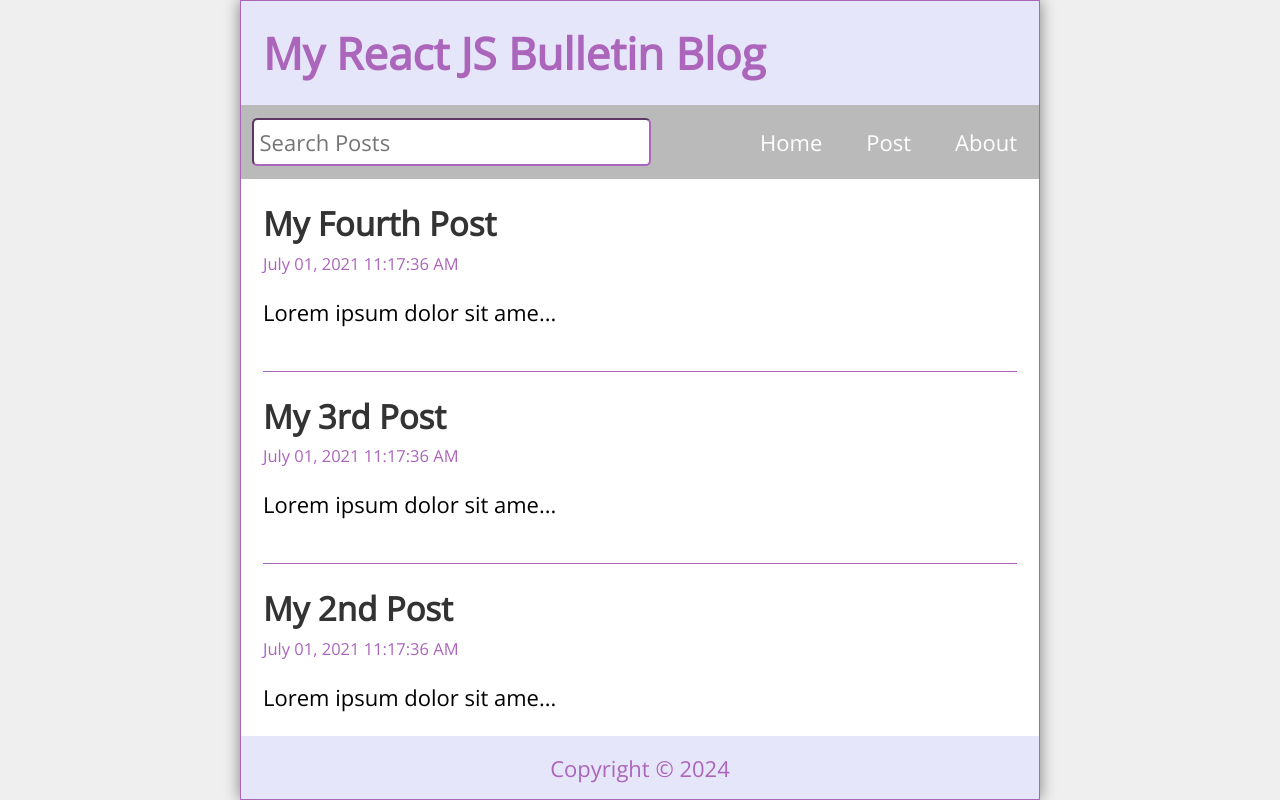
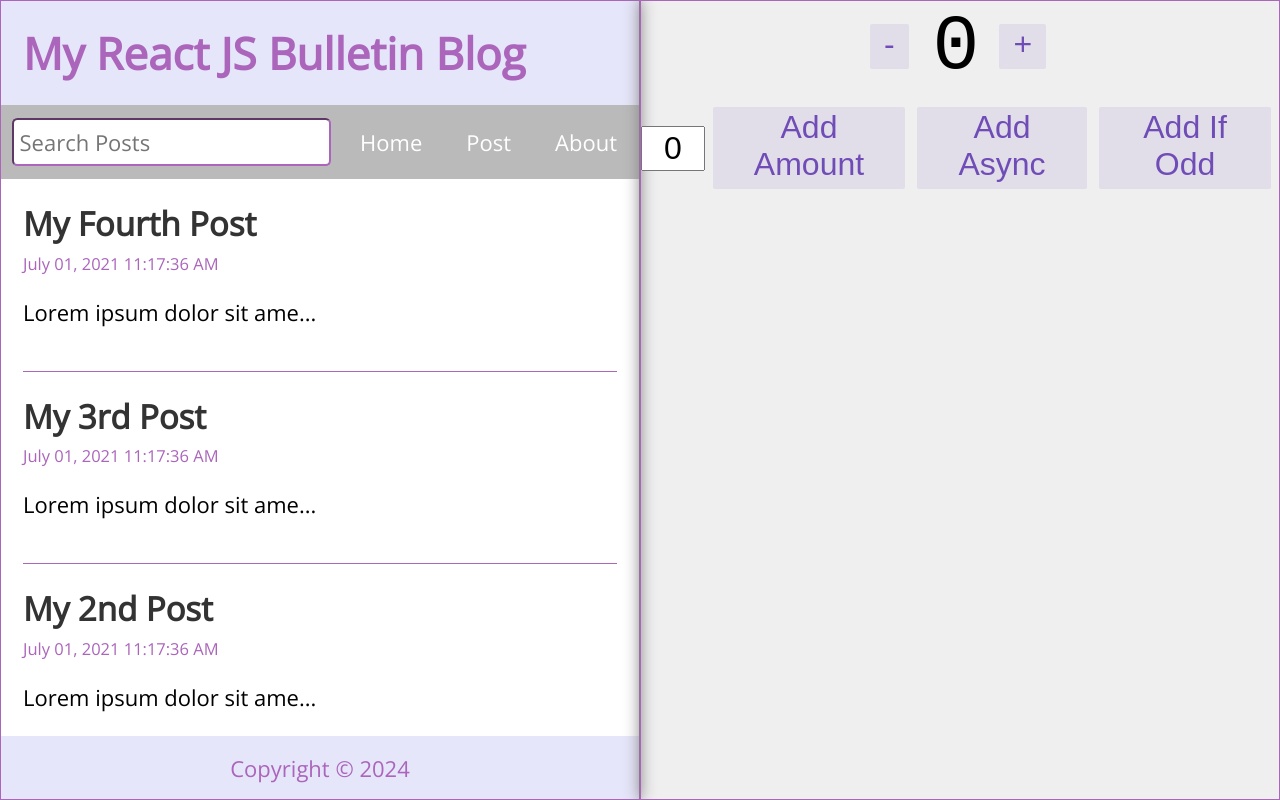
Before and after one commit to PlamMari/bbs-app, a React (Create React App) app: page / in a window 1280 px wide. Built offline with nearby package versions, Linux system fonts and the light colour scheme.

Commit message:
counter finished

```diff
--- a/src/App.js
+++ b/src/App.js
@@ -7,6 +7,7 @@ import { Route, Routes, useNavigate } from 'react-router-dom';
 import { useState, useEffect } from 'react';
 import { format } from 'date-fns';
 import Layout from './Layout';
+import Counter from './features/counter/Counter';
 
 function App() {
   const [posts, setPosts] = useState([
@@ -68,11 +69,10 @@ function App() {
   }
 
   return (
-    <Routes>
+    <><Routes>
       <Route path="/" element={<Layout
         search={search}
-        setSearch = {setSearch}
-        />}>
+        setSearch={setSearch} />}>
         <Route index element={<Home posts={searchResults} />} />
         <Route path="post">
           <Route index element={<NewPost
@@ -80,17 +80,18 @@ function App() {
             postTitle={postTitle}
             setPostTitle={setPostTitle}
             postBody={postBody}
-            setPostBody={setPostBody}
-        />} />
+            setPostBody={setPostBody} />} />
           <Route path=":id" element={<PostPage
-          posts={posts}
-          handleDelete={handleDelete}
-          />} />
+            posts={posts}
+            handleDelete={handleDelete} />} />
         </Route>
         <Route path="about" element={<About />} />
         <Route path="*" element={<Missing />} />
       </Route>
     </Routes>
+    <main className="App">
+        <Counter />
+      </main></>
   );
 }
 
--- a/src/features/counter/Counter.js
+++ b/src/features/counter/Counter.js
@@ -7,15 +7,21 @@ import {
   incrementAsync,
   incrementIfOdd,
   selectCount,
+  reset
 } from './counterSlice';
 import styles from './Counter.module.css';
 
 export function Counter() {
   const count = useSelector(selectCount);
   const dispatch = useDispatch();
-  const [incrementAmount, setIncrementAmount] = useState('2');
+  const [incrementAmount, setIncrementAmount] = useState('0');
 
   const incrementValue = Number(incrementAmount) || 0;
+
+  const resetAll = () => {
+    setIncrementAmount(0);
+    dispatch(reset());
+  }
 
   return (
     <div>
@@ -65,3 +71,5 @@ export function Counter() {
     </div>
   );
 }
+
+export default Counter
--- a/src/features/counter/counterSlice.js
+++ b/src/features/counter/counterSlice.js
@@ -39,6 +39,9 @@ export const counterSlice = createSlice({
     incrementByAmount: (state, action) => {
       state.value += action.payload;
     },
+    reset: (state) => {
+      state.count = 0
+    },
   },
   // The `extraReducers` field lets the slice handle actions defined elsewhere,
   // including actions generated by createAsyncThunk or in other slices.
@@ -54,7 +57,7 @@ export const counterSlice = createSlice({
   },
 });
 
-export const { increment, decrement, incrementByAmount } = counterSlice.actions;
+export const { increment, decrement, incrementByAmount, reset } = counterSlice.actions;
 
 // The function below is called a selector and allows us to select a value from
 // the state. Selectors can also be defined inline where they're used instead of
```
